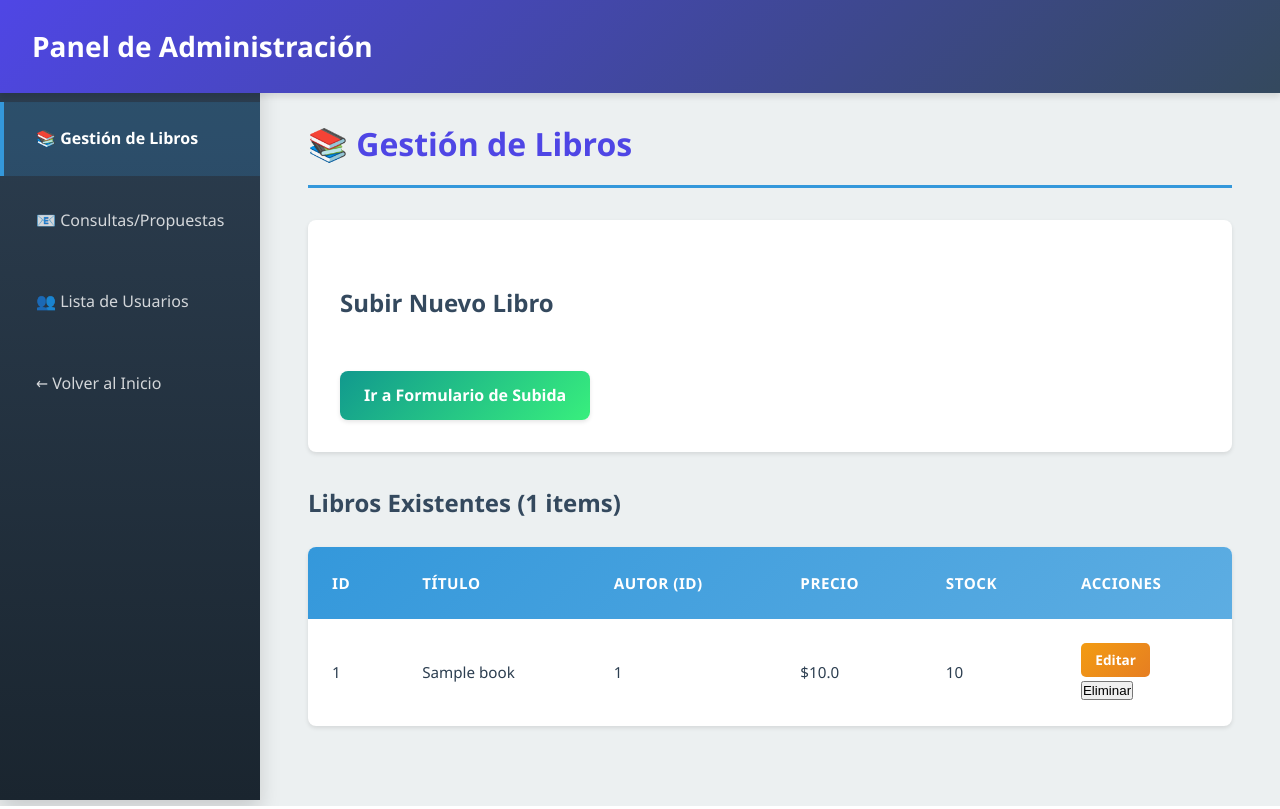
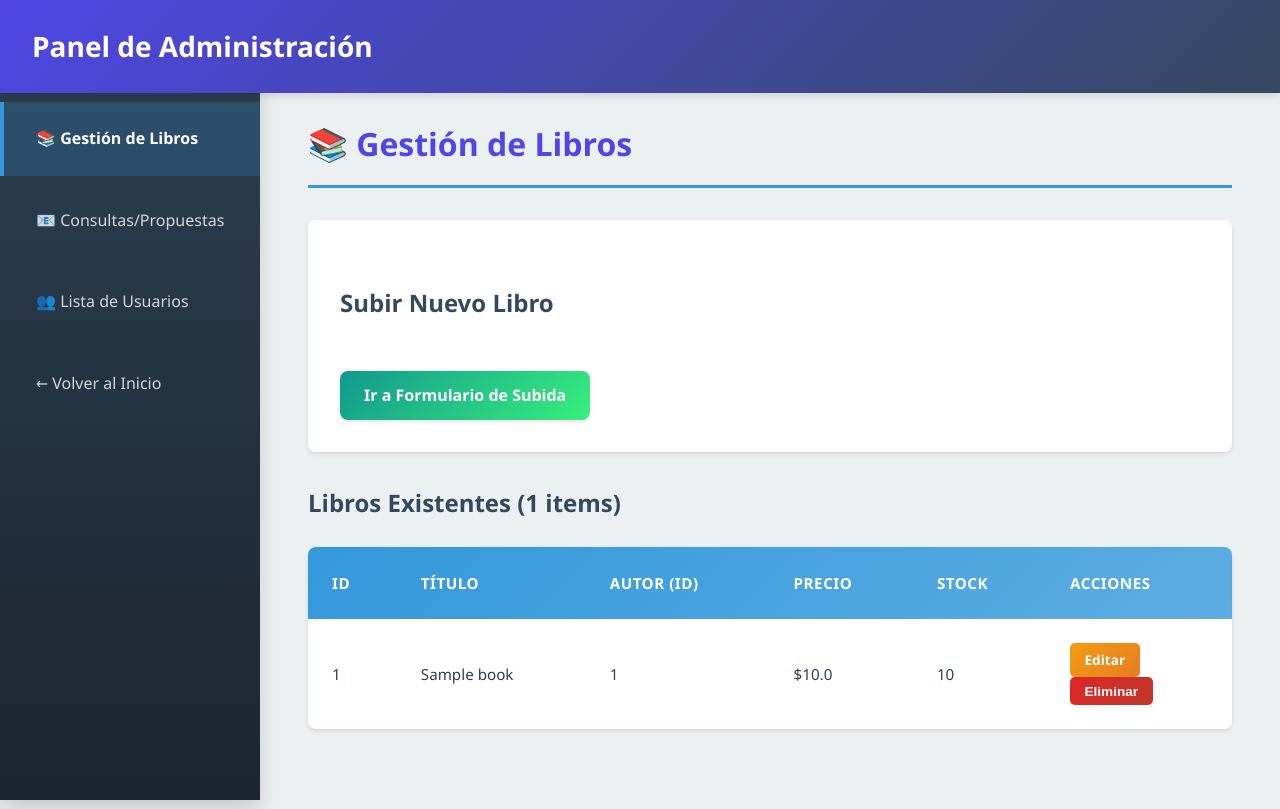
Before and after one commit to BrianHeT/YennyPy, a Flask app: page /admin/ in a window 1280 px wide. Run offline with Flask 3, Linux system fonts and the light colour scheme; a user stored in the database is signed in; tables that the repository leaves empty hold one stand-in row (values such as "Sample post").

Commit message:
update admin panel boton eliminar

```diff
--- a/app/templates/admin/admin_panel.html
+++ b/app/templates/admin/admin_panel.html
@@ -82,7 +82,7 @@
                                         onsubmit="return confirm('¿Estás SEGURO de que quieres eliminar DEFINITIVAMENTE el libro: {{ book.title }}? Esta acción no se puede deshacer.')">
 
                                         <button type="submit"
-                                            class="text-red-600 hover:text-red-900 transition duration-150">
+                                            class="btn-sm btn-danger">
                                             Eliminar
                                         </button>
                                     </form>
```
